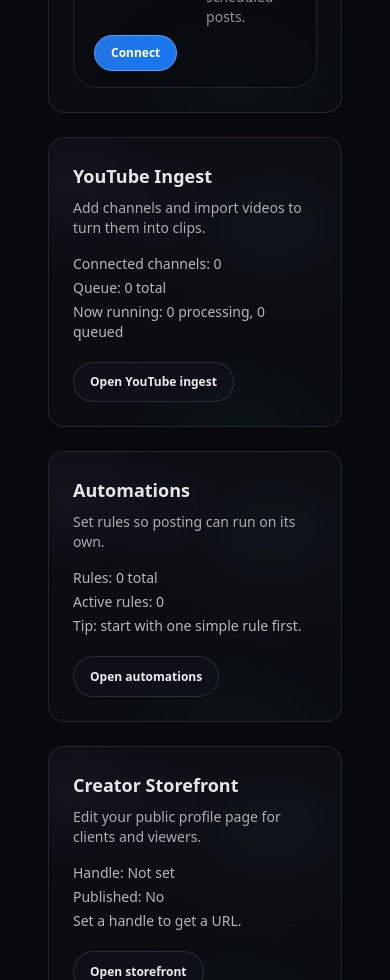
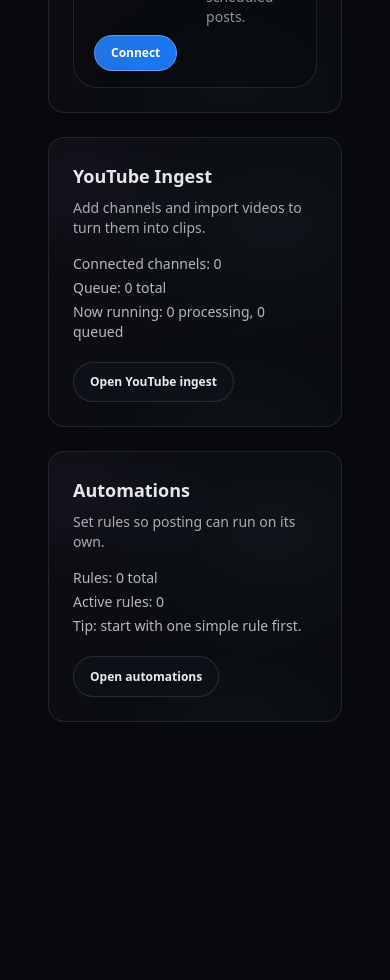
Before and after one commit to Sakibhoq/clipforge-ai, a Next.js app in the folder frontend/: page /app/studio in a window 390 px wide. Shown: the part 1020-2000 px from the top of the page. After the commit the page ends 1838 px from the top, so only its background shows below. Built offline with nearby package versions, Linux system fonts and the light colour scheme; no server answers.

Commit message:
Remove storefront card from Studio overview

```diff
--- a/frontend/app/app/studio/page.tsx
+++ b/frontend/app/app/studio/page.tsx
@@ -8,10 +8,6 @@ import { SocialBrandPill, SocialPlatform, socialBrandTheme } from "@/components/
 type Channel = { id: number };
 type QueueItem = { status: string };
 type Rule = { id: number; enabled: boolean };
-type Storefront = {
-  handle?: string | null;
-  published?: boolean | null;
-};
 type SocialAccount = {
   id: number;
   provider: string;
@@ -77,7 +73,6 @@ export default function StudioPage() {
   const [channels, setChannels] = useState<Channel[]>([]);
   const [queue, setQueue] = useState<QueueItem[]>([]);
   const [rules, setRules] = useState<Rule[]>([]);
-  const [storefront, setStorefront] = useState<Storefront | null>(null);
   const [socialAccounts, setSocialAccounts] = useState<SocialAccount[]>([]);
   const [socialBusy, setSocialBusy] = useState<string | null>(null);
   const [socialMsg, setSocialMsg] = useState<string | null>(null);
@@ -88,22 +83,20 @@ export default function StudioPage() {
     setLoading(true);
     setError(null);
     try {
-      const [ch, q, r, sf, sa] = await Promise.allSettled([
+      const [ch, q, r, sa] = await Promise.allSettled([
         apiFetch<Channel[]>("/youtube/channels", { method: "GET" }),
         apiFetch<QueueItem[]>("/youtube/ingest/queue", { method: "GET" }),
         apiFetch<Rule[]>("/automations/rules", { method: "GET" }),
-        apiFetch<Storefront>("/storefront/me", { method: "GET" }),
         apiFetch<SocialAccount[]>("/social/accounts", { method: "GET" }),
       ]);
 
       if (ch.status === "fulfilled") setChannels(Array.isArray(ch.value) ? ch.value : []);
       if (q.status === "fulfilled") setQueue(Array.isArray(q.value) ? q.value : []);
       if (r.status === "fulfilled") setRules(Array.isArray(r.value) ? r.value : []);
-      if (sf.status === "fulfilled") setStorefront(sf.value || null);
       if (sa.status === "fulfilled") setSocialAccounts(Array.isArray(sa.value) ? sa.value : []);
 
-      const failed = [ch, q, r, sf, sa].filter((res) => res.status === "rejected").length;
-      if (failed === 5) setError("Could not load data right now. Please refresh.");
+      const failed = [ch, q, r, sa].filter((res) => res.status === "rejected").length;
+      if (failed === 4) setError("Could not load data right now. Please refresh.");
     } finally {
       setLoading(false);
     }
@@ -282,7 +275,7 @@ export default function StudioPage() {
           </div>
         </section>
 
-        <div className="mt-6 grid gap-6 md:grid-cols-3">
+        <div className="mt-6 grid gap-6 md:grid-cols-2">
           <StudioCard
             title="YouTube Ingest"
             desc="Add channels and import videos to turn them into clips."
@@ -306,18 +299,6 @@ export default function StudioPage() {
             href="/app/automations"
             cta="Open automations"
           />
-
-          <StudioCard
-            title="Creator Storefront"
-            desc="Edit your public profile page for clients and viewers."
-            details={[
-              `Handle: ${storefront?.handle || "Not set"}`,
-              `Published: ${storefront?.published ? "Yes" : "No"}`,
-              storefront?.handle ? `URL: /storefront/${storefront.handle}` : "Set a handle to get a URL.",
-            ]}
-            href="/app/storefront"
-            cta="Open storefront"
-          />
         </div>
       </main>
     </div>
```
